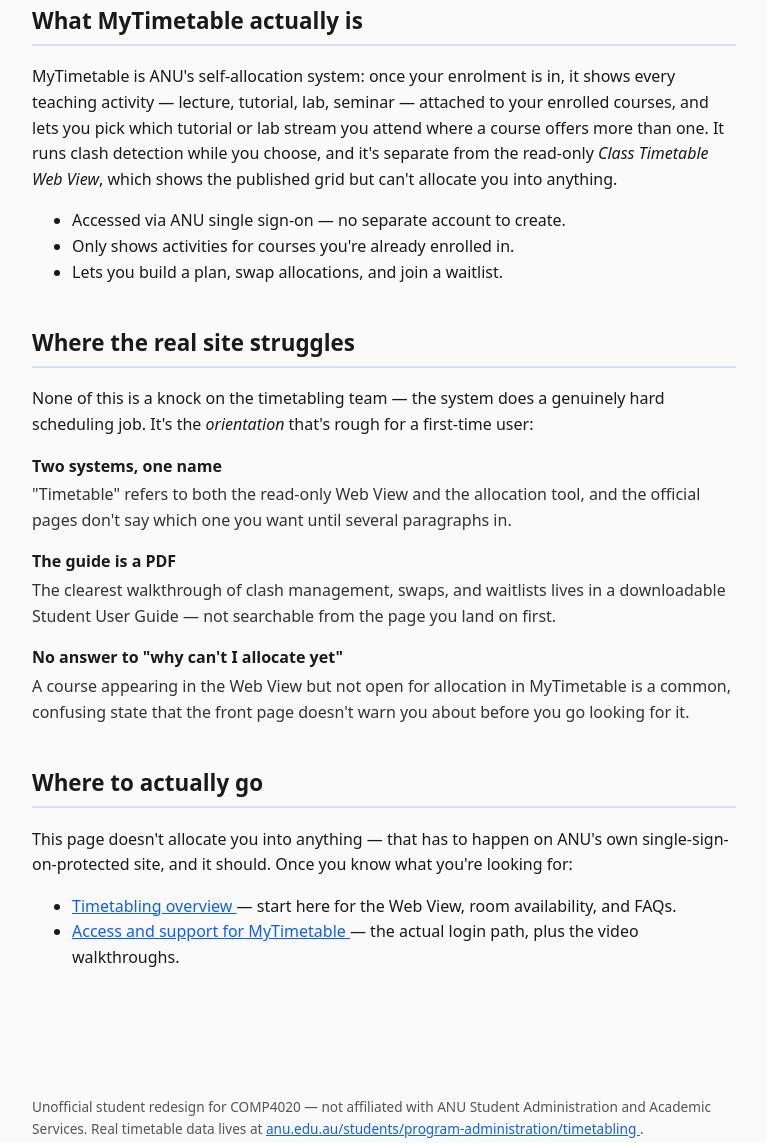
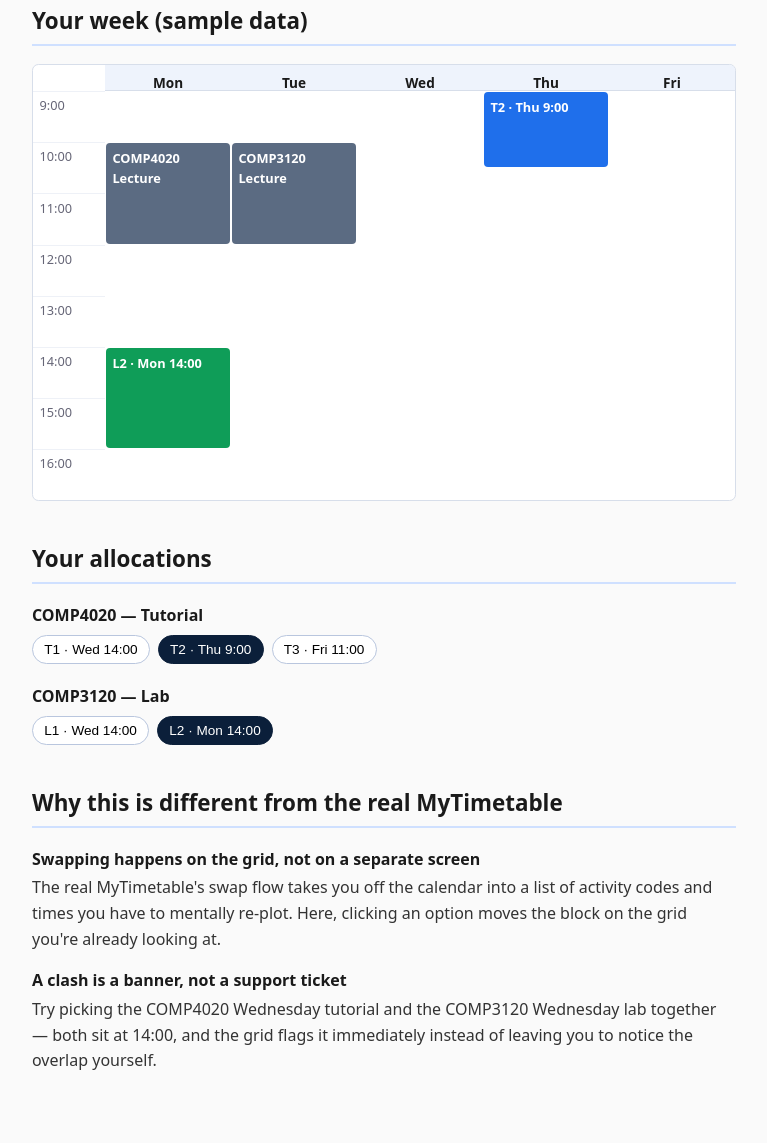
Before and after one commit to comp4020-agentic-coding-studio/comp4020-crit2-Cichlider, a website built with Vite: page index.html in a window 1280 px wide. Shown: the part 374-1517 px from the top of the page, without its empty margins (256-1023 px from the left). Built offline with nearby package versions, Linux system fonts and the light colour scheme.

Commit message:
build: rework prototype as a timetable-grid mockup
Supersedes the static info front-door: this is a client-side-only
mockup of the actual allocation grid (sample COMP4020/COMP3120 data,
no login, no backend). Clicking a tutorial/lab option swaps it on the
grid in place and flags an overlap inline, instead of a separate
swap screen.

```diff
--- a/index.html
+++ b/index.html
@@ -3,122 +3,112 @@
   <head>
     <meta charset="UTF-8" />
     <meta name="viewport" content="width=device-width, initial-scale=1.0" />
-    <title>MyTimetable, actually explained</title>
+    <title>MyTimetable, redesigned</title>
     <meta
       name="description"
-      content="An unofficial, static front door to ANU MyTimetable: what it does, where it lets students down, and where to actually go."
+      content="A static concept mockup: swap your tutorial or lab from inside the calendar view, with clashes shown inline, instead of a separate allocation screen."
     />
     <link rel="stylesheet" href="./styles.css" />
   </head>
   <body>
     <header>
       <nav aria-label="Primary">
-        <a href="#what-it-is">What it is</a>
-        <a href="#where-it-struggles">Where it struggles</a>
-        <a href="#getting-in">Getting in</a>
+        <a href="#timetable">Timetable</a>
+        <a href="#why">Why this is different</a>
         <a
-          href="https://www.anu.edu.au/students/program-administration/timetabling"
+          href="https://www.anu.edu.au/students/program-administration/timetabling/01-access-and-support-for-mytimetable"
           class="cta"
         >
-          Open real MyTimetable info →
+          Open real MyTimetable →
         </a>
       </nav>
     </header>
 
     <main>
       <section class="hero">
-        <h1>MyTimetable, actually explained</h1>
+        <h1>MyTimetable, redesigned</h1>
         <p class="lede">
-          ANU's own <a
-            href="https://www.anu.edu.au/students/program-administration/timetabling"
-          >timetabling pages</a> are correct and thorough — they're also spread
-          across a Getting Started guide, a Student User Guide PDF, an FAQ, and
-          a separate "Timetable Viewer" that isn't the same tool. This page is
-          an unofficial redesign: everything you need to get oriented, on one
-          screen, before you go do the actual allocating on the real site.
+          This is a static concept mockup for COMP4020 — sample courses, fake
+          students, no login and no real enrolment behind it. It's not
+          connected to
+          <a href="https://www.anu.edu.au/students/program-administration/timetabling">
+            ANU's real MyTimetable
+          </a>, and it doesn't allocate anyone into anything. What it shows is
+          one specific idea: <strong>choosing between your allocation options
+          without leaving the calendar</strong>, with a clash flagged the
+          moment it happens.
         </p>
       </section>
 
-      <section id="what-it-is">
-        <h2>What MyTimetable actually is</h2>
-        <p>
-          MyTimetable is ANU's self-allocation system: once your enrolment is
-          in, it shows every teaching activity — lecture, tutorial, lab,
-          seminar — attached to your enrolled courses, and lets you pick which
-          tutorial or lab stream you attend where a course offers more than
-          one. It runs clash detection while you choose, and it's separate
-          from the read-only <em>Class Timetable Web View</em>, which shows the
-          published grid but can't allocate you into anything.
+      <section id="timetable">
+        <h2>Your week (sample data)</h2>
+        <p id="clash-banner" class="clash-banner" hidden>
+          ⚠ Clash: two of your selected activities overlap on the grid below.
         </p>
-        <ul>
-          <li>Accessed via ANU single sign-on — no separate account to create.</li>
-          <li>Only shows activities for courses you're already enrolled in.</li>
-          <li>Lets you build a plan, swap allocations, and join a waitlist.</li>
-        </ul>
+        <div class="timetable" id="timetable-grid" aria-label="Sample weekly timetable">
+          <div class="corner" style="grid-row: 1; grid-column: 1"></div>
+          <div class="day-head" style="grid-row: 1; grid-column: 2">Mon</div>
+          <div class="day-head" style="grid-row: 1; grid-column: 3">Tue</div>
+          <div class="day-head" style="grid-row: 1; grid-column: 4">Wed</div>
+          <div class="day-head" style="grid-row: 1; grid-column: 5">Thu</div>
+          <div class="day-head" style="grid-row: 1; grid-column: 6">Fri</div>
+
+          <div class="time-label" style="grid-row: 2 / 4; grid-column: 1">9:00</div>
+          <div class="time-label" style="grid-row: 4 / 6; grid-column: 1">10:00</div>
+          <div class="time-label" style="grid-row: 6 / 8; grid-column: 1">11:00</div>
+          <div class="time-label" style="grid-row: 8 / 10; grid-column: 1">12:00</div>
+          <div class="time-label" style="grid-row: 10 / 12; grid-column: 1">13:00</div>
+          <div class="time-label" style="grid-row: 12 / 14; grid-column: 1">14:00</div>
+          <div class="time-label" style="grid-row: 14 / 16; grid-column: 1">15:00</div>
+          <div class="time-label" style="grid-row: 16 / 18; grid-column: 1">16:00</div>
+          <!-- Activity blocks are rendered here by main.ts, as siblings in this
+               same grid, so their inline grid-row/grid-column line up with the
+               labels above. -->
+        </div>
       </section>
 
-      <section id="where-it-struggles">
-        <h2>Where the real site struggles</h2>
-        <p>
-          None of this is a knock on the timetabling team — the system does a
-          genuinely hard scheduling job. It's the <em>orientation</em> that's
-          rough for a first-time user:
-        </p>
+      <section id="choices">
+        <h2>Your allocations</h2>
+        <div class="choice-group" data-group="comp4020-tut">
+          <h3>COMP4020 — Tutorial</h3>
+          <div class="choice-buttons" data-buttons-for="comp4020-tut"></div>
+        </div>
+        <div class="choice-group" data-group="comp3120-lab">
+          <h3>COMP3120 — Lab</h3>
+          <div class="choice-buttons" data-buttons-for="comp3120-lab"></div>
+        </div>
+      </section>
+
+      <section id="why">
+        <h2>Why this is different from the real MyTimetable</h2>
         <dl>
-          <dt>Two systems, one name</dt>
+          <dt>Swapping happens on the grid, not on a separate screen</dt>
           <dd>
-            "Timetable" refers to both the read-only Web View and the
-            allocation tool, and the official pages don't say which one you
-            want until several paragraphs in.
+            The real MyTimetable's swap flow takes you off the calendar into a
+            list of activity codes and times you have to mentally re-plot.
+            Here, clicking an option moves the block on the grid you're already
+            looking at.
           </dd>
-          <dt>The guide is a PDF</dt>
+          <dt>A clash is a banner, not a support ticket</dt>
           <dd>
-            The clearest walkthrough of clash management, swaps, and waitlists
-            lives in a downloadable Student User Guide — not searchable from
-            the page you land on first.
-          </dd>
-          <dt>No answer to "why can't I allocate yet"</dt>
-          <dd>
-            A course appearing in the Web View but not open for allocation in
-            MyTimetable is a common, confusing state that the front page
-            doesn't warn you about before you go looking for it.
+            Try picking the COMP4020 Wednesday tutorial and the COMP3120
+            Wednesday lab together — both sit at 14:00, and the grid flags it
+            immediately instead of leaving you to notice the overlap yourself.
           </dd>
         </dl>
-      </section>
-
-      <section id="getting-in">
-        <h2>Where to actually go</h2>
-        <p>
-          This page doesn't allocate you into anything — that has to happen on
-          ANU's own single-sign-on-protected site, and it should. Once you
-          know what you're looking for:
-        </p>
-        <ul>
-          <li>
-            <a href="https://www.anu.edu.au/students/program-administration/timetabling">
-              Timetabling overview
-            </a> — start here for the Web View, room availability, and FAQs.
-          </li>
-          <li>
-            <a
-              href="https://www.anu.edu.au/students/program-administration/timetabling/01-access-and-support-for-mytimetable"
-            >
-              Access and support for MyTimetable
-            </a> — the actual login path, plus the video walkthroughs.
-          </li>
-        </ul>
       </section>
     </main>
 
     <footer>
       <p>
-        Unofficial student redesign for COMP4020 — not affiliated with ANU
-        Student Administration and Academic Services. Real timetable data
-        lives at
+        Unofficial concept mockup for COMP4020 — sample data only, not
+        affiliated with ANU Student Administration and Academic Services. Your
+        real timetable lives at
         <a href="https://www.anu.edu.au/students/program-administration/timetabling">
           anu.edu.au/students/program-administration/timetabling
         </a>.
       </p>
     </footer>
+    <script type="module" src="./main.ts"></script>
   </body>
 </html>
--- /dev/null
+++ b/main.ts
@@ -0,0 +1,169 @@
+// A static, client-side-only mockup of a timetable grid. No login, no
+// server, no real enrolment data — every activity below is sample data.
+// The one interaction this demonstrates: swapping a tutorial/lab choice
+// updates the grid in place, and an overlap is flagged immediately.
+
+interface Activity {
+  id: string;
+  label: string;
+  day: 2 | 3 | 4 | 5 | 6; // grid-column: Mon=2 .. Fri=6
+  startRow: number;
+  endRow: number; // exclusive, matching CSS grid-row's end line
+  kind: "lecture" | "tutorial" | "lab";
+}
+
+// Half-hour rows start at row 2 (9:00). rowFor(10, 30) === 5, etc.
+function rowFor(hour: number, minute: number): number {
+  return 2 + ((hour - 9) * 60 + minute) / 30;
+}
+
+const FIXED: Activity[] = [
+  {
+    id: "comp4020-lecture",
+    label: "COMP4020 Lecture",
+    day: 2,
+    startRow: rowFor(10, 0),
+    endRow: rowFor(12, 0),
+    kind: "lecture",
+  },
+  {
+    id: "comp3120-lecture",
+    label: "COMP3120 Lecture",
+    day: 3,
+    startRow: rowFor(10, 0),
+    endRow: rowFor(12, 0),
+    kind: "lecture",
+  },
+];
+
+interface ChoiceGroup {
+  id: string;
+  courseLabel: string;
+  options: Activity[];
+}
+
+const GROUPS: ChoiceGroup[] = [
+  {
+    id: "comp4020-tut",
+    courseLabel: "COMP4020 Tutorial",
+    options: [
+      {
+        id: "t1",
+        label: "T1 · Wed 14:00",
+        day: 4,
+        startRow: rowFor(14, 0),
+        endRow: rowFor(15, 30),
+        kind: "tutorial",
+      },
+      {
+        id: "t2",
+        label: "T2 · Thu 9:00",
+        day: 5,
+        startRow: rowFor(9, 0),
+        endRow: rowFor(10, 30),
+        kind: "tutorial",
+      },
+      {
+        id: "t3",
+        label: "T3 · Fri 11:00",
+        day: 6,
+        startRow: rowFor(11, 0),
+        endRow: rowFor(12, 30),
+        kind: "tutorial",
+      },
+    ],
+  },
+  {
+    id: "comp3120-lab",
+    courseLabel: "COMP3120 Lab",
+    options: [
+      {
+        id: "l1",
+        label: "L1 · Wed 14:00",
+        day: 4,
+        startRow: rowFor(14, 0),
+        endRow: rowFor(16, 0),
+        kind: "lab",
+      },
+      {
+        id: "l2",
+        label: "L2 · Mon 14:00",
+        day: 2,
+        startRow: rowFor(14, 0),
+        endRow: rowFor(16, 0),
+        kind: "lab",
+      },
+    ],
+  },
+];
+
+// Starts on a pair that doesn't clash, so the grid opens clash-free.
+const selected: Record<string, string> = {
+  "comp4020-tut": "t2",
+  "comp3120-lab": "l2",
+};
+
+function overlaps(a: Activity, b: Activity): boolean {
+  return a.day === b.day && a.startRow < b.endRow && b.startRow < a.endRow;
+}
+
+function activeActivities(): Activity[] {
+  const chosen = GROUPS.map(
+    (group) => group.options.find((o) => o.id === selected[group.id])!,
+  );
+  return [...FIXED, ...chosen];
+}
+
+function render(): void {
+  const grid = document.getElementById("timetable-grid");
+  const banner = document.getElementById("clash-banner");
+  if (!grid || !banner) return;
+
+  for (const stale of grid.querySelectorAll(".activity")) stale.remove();
+
+  const active = activeActivities();
+  const clashing = new Set<string>();
+  for (let i = 0; i < active.length; i++) {
+    for (let j = i + 1; j < active.length; j++) {
+      if (overlaps(active[i], active[j])) {
+        clashing.add(active[i].id);
+        clashing.add(active[j].id);
+      }
+    }
+  }
+
+  for (const activity of active) {
+    const block = document.createElement("div");
+    block.className = `activity ${activity.kind}`;
+    if (clashing.has(activity.id)) block.classList.add("clash");
+    block.style.gridRow = `${activity.startRow} / ${activity.endRow}`;
+    block.style.gridColumn = String(activity.day);
+    block.textContent = activity.label;
+    grid.appendChild(block);
+  }
+
+  banner.hidden = clashing.size === 0;
+
+  for (const group of GROUPS) {
+    const container = document.querySelector(
+      `[data-buttons-for="${group.id}"]`,
+    );
+    if (!container) continue;
+    container.innerHTML = "";
+    for (const option of group.options) {
+      const button = document.createElement("button");
+      button.type = "button";
+      button.textContent = option.label;
+      const isSelected = selected[group.id] === option.id;
+      button.setAttribute("aria-pressed", String(isSelected));
+      if (isSelected) button.classList.add("selected");
+      button.addEventListener("click", () => {
+        selected[group.id] = option.id;
+        render();
+      });
+      container.appendChild(button);
+    }
+  }
+}
+
+render();
--- a/styles.css
+++ b/styles.css
@@ -79,6 +79,99 @@ dl dd {
   color: #333;
 }
 
+.clash-banner {
+  background: #fdecea;
+  border: 1px solid #d93025;
+  color: #a11a10;
+  padding: 0.6rem 0.9rem;
+  border-radius: 0.3rem;
+  margin-bottom: 1rem;
+  font-weight: 600;
+}
+
+.timetable {
+  display: grid;
+  grid-template-columns: 4.5rem repeat(5, 1fr);
+  grid-auto-rows: 1.6rem;
+  border: 1px solid #d7deea;
+  border-radius: 0.4rem;
+  overflow: hidden;
+  background: #fff;
+  font-size: 0.85rem;
+}
+
+.day-head {
+  background: #eef3fc;
+  font-weight: 600;
+  padding: 0.4rem 0.3rem;
+  text-align: center;
+  border-bottom: 1px solid #d7deea;
+}
+
+.time-label {
+  color: #667;
+  padding: 0.2rem 0.4rem;
+  border-top: 1px solid #eef1f7;
+  font-size: 0.8rem;
+}
+
+.activity {
+  margin: 1px;
+  padding: 0.3rem 0.4rem;
+  border-radius: 0.25rem;
+  color: #fff;
+  font-size: 0.8rem;
+  font-weight: 600;
+  overflow: hidden;
+}
+
+.activity.lecture {
+  background: #5b6b82;
+}
+
+.activity.tutorial {
+  background: #1f6feb;
+}
+
+.activity.lab {
+  background: #0f9d58;
+}
+
+.activity.clash {
+  background: #d93025;
+  outline: 2px solid #7a0000;
+}
+
+.choice-group {
+  margin-bottom: 1.2rem;
+}
+
+.choice-group h3 {
+  font-size: 1rem;
+  margin: 0 0 0.4rem;
+}
+
+.choice-buttons {
+  display: flex;
+  gap: 0.5rem;
+  flex-wrap: wrap;
+}
+
+.choice-buttons button {
+  border: 1px solid #b9c6de;
+  background: #fff;
+  padding: 0.4rem 0.7rem;
+  border-radius: 999px;
+  font-size: 0.85rem;
+  cursor: pointer;
+}
+
+.choice-buttons button.selected {
+  background: #0b1f3a;
+  color: #fff;
+  border-color: #0b1f3a;
+}
+
 footer {
   max-width: 44rem;
   margin: 0 auto;
```
